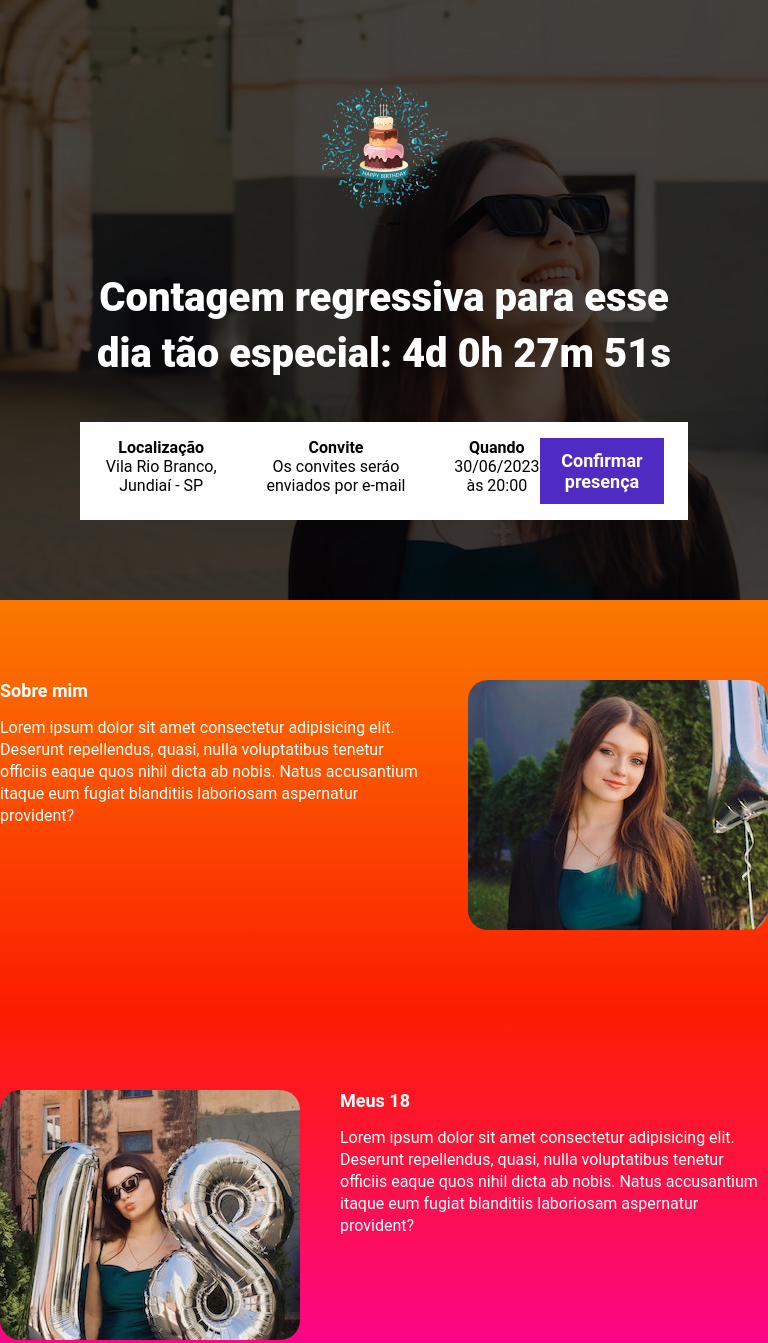
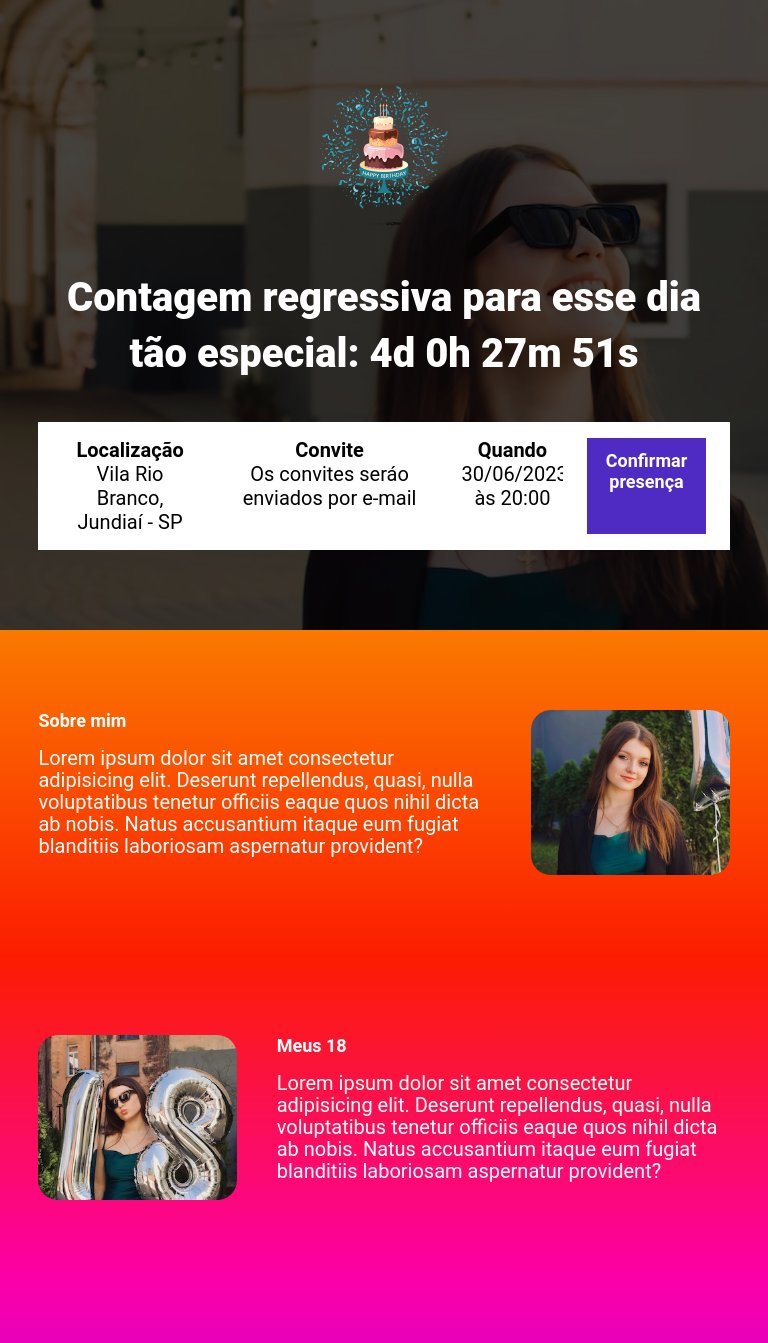
Before and after one commit to FelipeMoraesPalomo/ex_m22, a website built with Parcel: page src/index.html in a window 768 px wide. Shown: the top 1343 px of the page. Built offline with nearby package versions, Linux system fonts and the light colour scheme.

Commit message:
terminando responsividade

```diff
--- a/src/styles/_hero.scss
+++ b/src/styles/_hero.scss
@@ -1,7 +1,7 @@
 @use 'variables';
 
 .hero{
-    padding: 80px;
+    padding: 80px 0;
     background-repeat: no-repeat;
     background-size: cover;
     background-image: url(../images/fundo.jpg);
--- a/src/styles/_text_image.scss
+++ b/src/styles/_text_image.scss
@@ -64,4 +64,11 @@
             width: 100%;
         }
     }
+
+    @media (min-width: 640px) and (max-width: 1024px){
+        &__image{
+            width: 900px;
+        }
+        font-size: 20px;
+    }
 }
--- a/src/styles/components/_infos_bar.scss
+++ b/src/styles/components/_infos_bar.scss
@@ -32,4 +32,11 @@
             }
         }
     }
+
+    @media (min-width: 640px) and (max-width: 1024px){
+        gap: 24px;
+        padding: 16 16px;
+
+        font-size: 20px;
+    }
 }
--- a/src/styles/main.scss
+++ b/src/styles/main.scss
@@ -13,10 +13,18 @@
     @media (max-width: 640px){
         overflow-x: hidden;
     }
+
+    @media (max-width: 1024px){
+        overflow-x: hidden;
+    }
 }
 
 .container{
     max-width: 1024px;
     width: 100%;
     margin: 0 auto;
+
+    @media (min-width: 640px) and (max-width: 1024px){
+        width: 90%;
+    }
 }
```
